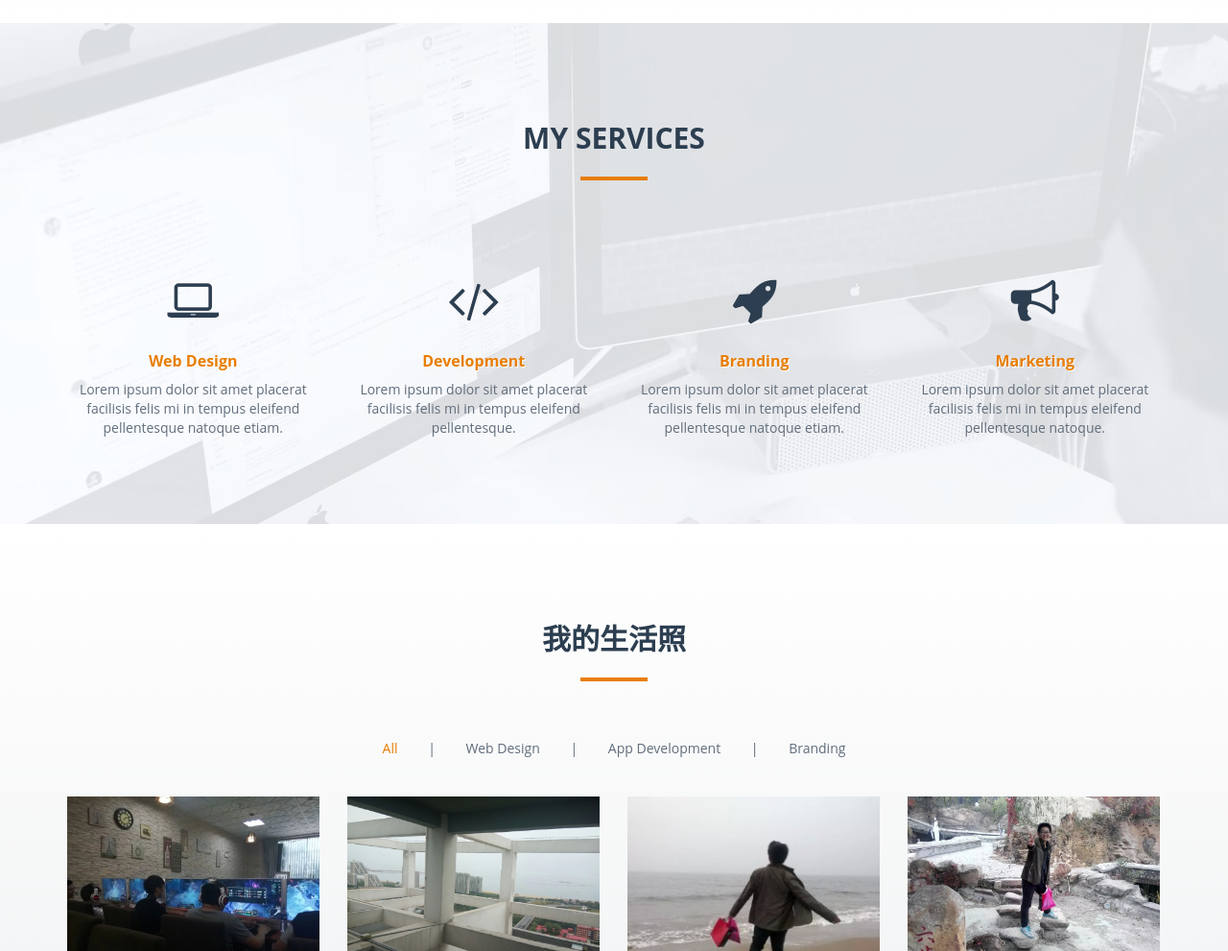
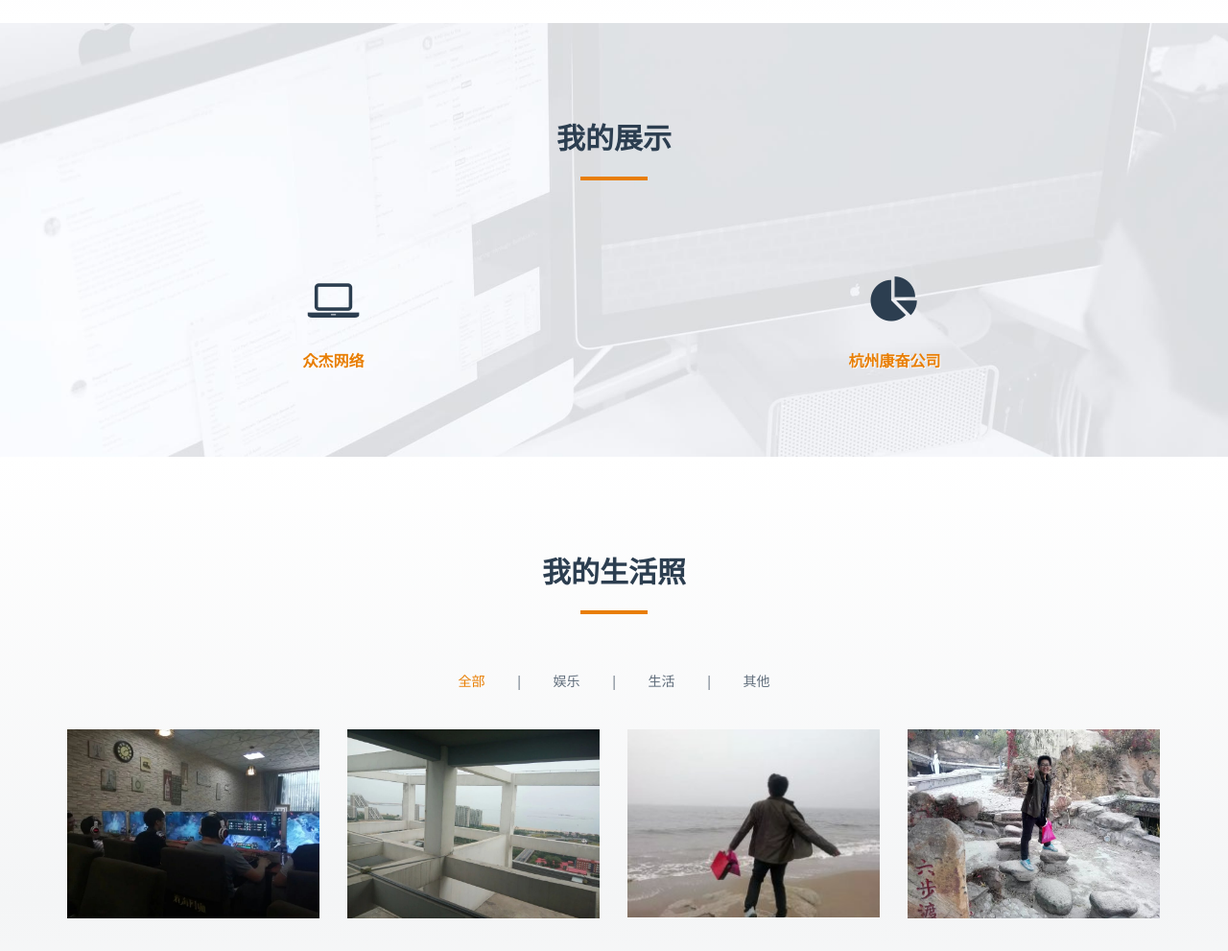
Before and after one commit to Runner-q/Runner-q.github.io, a plain HTML site: page index.html in a window 1280 px wide. Shown: the part 620-1611 px from the top of the page at 96% size. Drawn offline with Linux system fonts and the light colour scheme; a web font is replaced by a local one.

Commit message:
add index.html

```diff
--- a/index.html
+++ b/index.html
@@ -88,27 +88,23 @@
 <div id="services" class="text-center">
   <div class="container">
     <div class="section-title center">
-      <h2>My Services</h2>
+      <h2>我的展示</h2>
       <hr>
     </div>
     <div class="space"></div>
     <div class="row">
-      <div class="col-md-3 col-sm-6 service"> <i class="fa fa-laptop"></i>
-        <h4>Web Design</h4>
-        <p>Lorem ipsum dolor sit amet placerat facilisis felis mi in tempus eleifend pellentesque natoque etiam.</p>
+
+      <div class="col-md-6 col-sm-6 service"> <i class="fa fa-laptop"></a></i>
+        <a href="http://www.0451zj.com/"><h4>众杰网络</h4></a>
+        <p></p>
       </div>
-      <div class="col-md-3 col-sm-6 service"> <i class="fa fa-code"></i>
-        <h4>Development</h4>
-        <p>Lorem ipsum dolor sit amet placerat facilisis felis mi in tempus eleifend pellentesque.</p>
+
+      <div class="col-md-6 col-sm-6 service"> <i class="fa fa-pie-chart"></i>
+        <a href="http://www.confirmware.com/"><h4>杭州康奋公司</h4></a>
+        <p></p>
       </div>
-      <div class="col-md-3 col-sm-6 service"> <i class="fa fa-rocket"></i>
-        <h4>Branding</h4>
-        <p>Lorem ipsum dolor sit amet placerat facilisis felis mi in tempus eleifend pellentesque natoque etiam.</p>
-      </div>
-      <div class="col-md-3 col-sm-6 service"> <i class="fa fa-bullhorn"></i>
-        <h4>Marketing</h4>
-        <p>Lorem ipsum dolor sit amet placerat facilisis felis mi in tempus eleifend pellentesque natoque.</p>
-      </div>
+
+
     </div>
   </div>
 </div>
@@ -125,10 +121,10 @@
       <ul class="cat">
         <li>
           <ol class="type">
-            <li><a href="#" data-filter="*" class="active">All</a></li>
-            <li><a href="#" data-filter=".web">Web Design</a></li>
-            <li><a href="#" data-filter=".app">App Development</a></li>
-            <li><a href="#" data-filter=".branding">Branding</a></li>
+            <li><a href="#" data-filter="*" class="active">全部</a></li>
+            <li><a href="#" data-filter=".web">娱乐</a></li>
+            <li><a href="#" data-filter=".app">生活</a></li>
+            <li><a href="#" data-filter=".branding">其他</a></li>
           </ol>
         </li>
       </ul>
@@ -140,10 +136,10 @@
           <div class="portfolio-item">
             <div class="hover-bg"> <a href="img/portfolio/01.jpg" title="Project description" rel="prettyPhoto">
               <div class="hover-text">
-                <h4>Project Title</h4>
-                <small>Web Design</small>
+                <h4>不会玩的我只能看着他们lu</h4>
+                <small></small>
                 <div class="clearfix"></div>
-                <i class="fa fa-search"></i> </div>
+               </div>
               <img src="img/psb (2).jpg" class="img-responsive" alt="Project Title"> </a> </div>
           </div>
         </div>
@@ -151,10 +147,10 @@
           <div class="portfolio-item">
             <div class="hover-bg"> <a href="img/portfolio/02.jpg" title="Project description" rel="prettyPhoto">
               <div class="hover-text">
-                <h4>Project Title</h4>
-                <small>App Development</small>
+                <h4>大海啊大海</h4>
+                <small></small>
                 <div class="clearfix"></div>
-                <i class="fa fa-search"></i> </div>
+                </div>
               <img src="img/psb (7).jpg" class="img-responsive" alt="Project Title"> </a> </div>
           </div>
         </div>
@@ -162,10 +158,10 @@
           <div class="portfolio-item">
             <div class="hover-bg"> <a href="img/portfolio/03.jpg" title="Project description" rel="prettyPhoto">
               <div class="hover-text">
-                <h4>Project Title</h4>
-                <small>Web Design</small>
+                <h4>大海</h4>
+                <small></small>
                 <div class="clearfix"></div>
-                <i class="fa fa-search"></i> </div>
+                 </div>
               <img src="img/psb.jpg" class="img-responsive" alt="Project Title"> </a> </div>
           </div>
         </div>
@@ -173,10 +169,10 @@
           <div class="portfolio-item">
             <div class="hover-bg"> <a href="img/portfolio/04.jpg" title="Project description" rel="prettyPhoto">
               <div class="hover-text">
-                <h4>Project Title</h4>
-                <small>Web Design</small>
+                <h4>嗨皮</h4>
+                <small></small>
                 <div class="clearfix"></div>
-                <i class="fa fa-search"></i> </div>
+                 </div>
               <img src="img/psb (1).jpg" class="img-responsive" alt="Project Title"> </a> </div>
           </div>
         </div>
@@ -184,10 +180,10 @@
           <div class="portfolio-item">
             <div class="hover-bg"> <a href="img/portfolio/05.jpg" title="Project description" rel="prettyPhoto">
               <div class="hover-text">
-                <h4>Project Title</h4>
-                <small>App Development</small>
+                <h4>其实也不算太黑</h4>
+                <small></small>
                 <div class="clearfix"></div>
-                <i class="fa fa-search"></i> </div>
+                 </div>
               <img src="img/psb (4).jpg" class="img-responsive" alt="Project Title"> </a> </div>
           </div>
         </div>
@@ -195,10 +191,10 @@
           <div class="portfolio-item">
             <div class="hover-bg"> <a href="img/portfolio/06.jpg" title="Project description" rel="prettyPhoto">
               <div class="hover-text">
-                <h4>Project Title</h4>
-                <small>Branding</small>
+                <h4>聚餐</h4>
+                <small></small>
                 <div class="clearfix"></div>
-                <i class="fa fa-search"></i> </div>
+                 </div>
               <img src="img/psb (5).jpg" class="img-responsive" alt="Project Title"> </a> </div>
           </div>
         </div>
@@ -206,10 +202,10 @@
           <div class="portfolio-item">
             <div class="hover-bg"> <a href="img/portfolio/07.jpg" title="Project description" rel="prettyPhoto">
               <div class="hover-text">
-                <h4>Project Title</h4>
-                <small>App Development, Branding</small>
+                <h4></h4>
+                <small></small>
                 <div class="clearfix"></div>
-                <i class="fa fa-search"></i> </div>
+                </div>
               <img src="img/portfolio/07.jpg" class="img-responsive" alt="Project Title"> </a> </div>
           </div>
         </div>
@@ -217,10 +213,10 @@
           <div class="portfolio-item">
             <div class="hover-bg"> <a href="img/portfolio/08.jpg" title="Project description" rel="prettyPhoto">
               <div class="hover-text">
-                <h4>Project Title</h4>
-                <small>Web Design</small>
+                <h4>满满的回忆</h4>
+                <small></small>
                 <div class="clearfix"></div>
-                <i class="fa fa-search"></i> </div>
+                </div>
               <img src="img/psb (6).jpg" class="img-responsive" alt="Project Title"> </a> </div>
           </div>
         </div>
```
